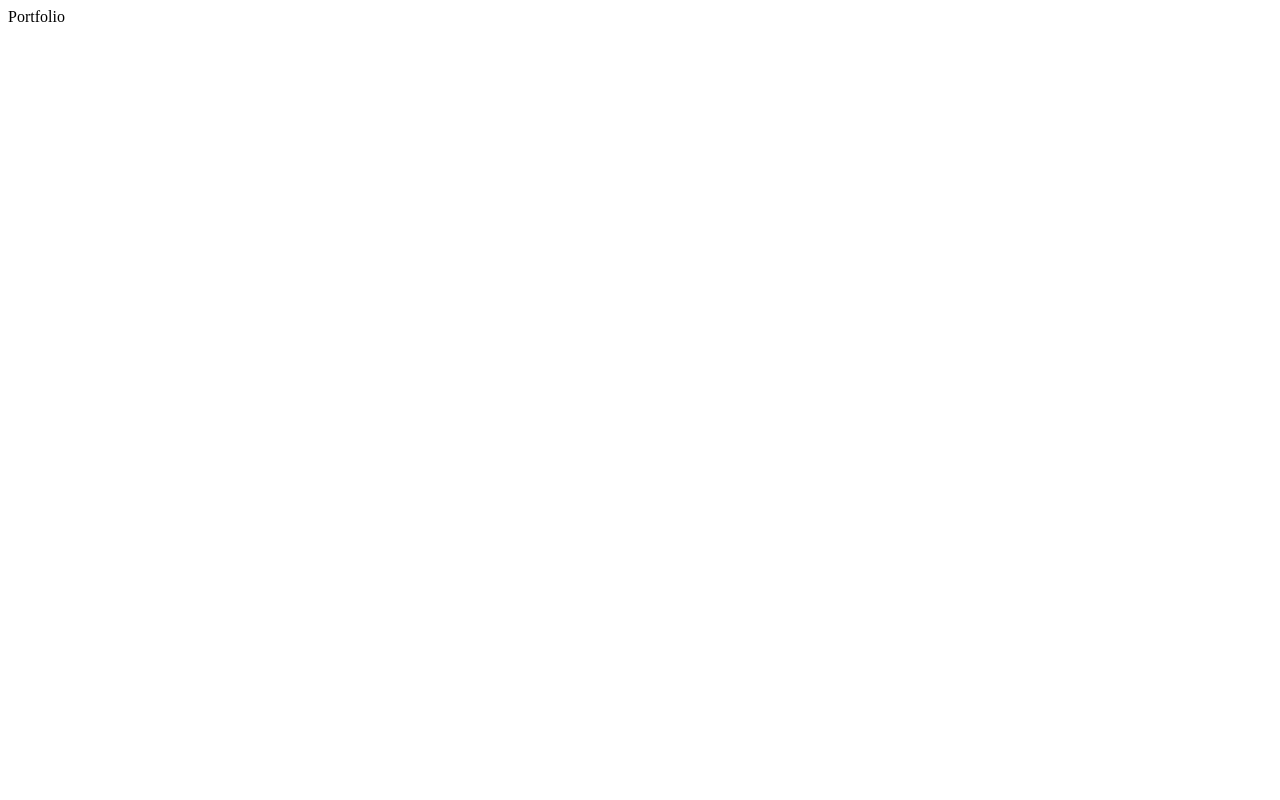
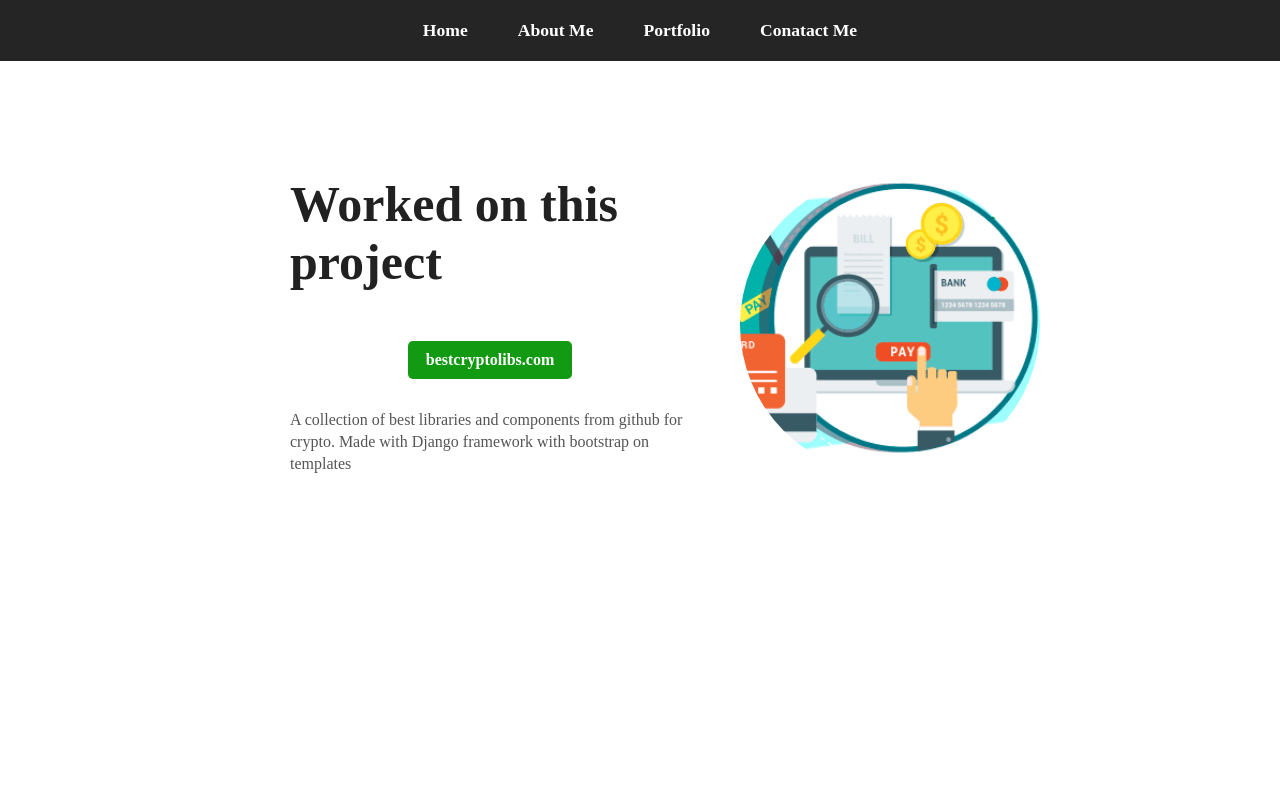
Before and after one commit to kaltrimkodraliu/App, a Django app: page /portfolio/ in a window 1280 px wide. Before the commit the page is almost empty. Run offline with Django 3.2, Linux system fonts and the light colour scheme.

Commit message:
Added html templates for portfolio

```diff
--- a/app/settings.py
+++ b/app/settings.py
@@ -119,6 +119,8 @@ USE_TZ = True
 # https://docs.djangoproject.com/en/3.2/howto/static-files/
 
 STATIC_URL = '/static/'
+STATIC_ROOT = BASE_DIR / 'staticfiles'
+STATICFILES_DIRS = [BASE_DIR / 'static',]
 
 # Default primary key field type
 # https://docs.djangoproject.com/en/3.2/ref/settings/#default-auto-field
--- /dev/null
+++ b/portfolio/static/css/style.css
@@ -0,0 +1,101 @@
+* {
+    margin: 0;
+    padding: 0;
+    box-sizing: border-box;
+}
+
+/* Navbar */
+.navbar {
+    display: flex;
+    justify-content: center;
+    align-items: center;
+    background-color: rgb(37, 37, 37);
+    position: sticky;
+    top: 0;
+}
+
+.navbar ul {
+    display: flex;
+    list-style: none;
+    margin: 20px 0px;
+
+}
+
+.navbar ul li {
+    font-family: century;
+    font-size: 1.1rem;
+    font-weight: bold;
+}
+
+.navbar ul li a {
+    text-decoration: none;
+    color: white;
+    padding: 8px 25px;
+}
+
+.navbar ul li a:hover {
+    background-color: white;
+    color: black;
+    box-shadow: 0 0 4px white;
+}
+
+/* Home Section */
+.details {
+    display: flex;
+    padding: 50px;
+    flex-direction: column;
+    width: 500px;
+    align-items: center;
+    justify-content: center;
+}
+
+.details h1 {
+    font-size: 50px;
+    color: #212121;
+    margin-bottom: 20px;
+}
+
+span {
+    color: orange;
+
+}
+
+.details p {
+    color: #555;
+    line-height: 22px;
+
+}
+
+.details a {
+    background: rgb(18, 155, 18);
+    padding: 10px 18px;
+    text-decoration: none;
+    font-weight: bold;
+    color: #fff;
+    display: inline-block;
+    margin: 30px 0px;
+    border-radius: 5px;
+    transition: all .5s ease;
+}
+
+.images {
+    display: flex;
+    justify-content: center;
+    align-items: center;
+}
+
+.images img {
+    width: 300px;
+    aspect-ratio: 1;
+    object-fit: cover;
+    border-radius: 50%;
+}
+
+.container {
+    display: flex;
+    flex-direction: row;
+    flex-wrap: wrap;
+    width: 100%;
+    justify-content: center;
+    margin-top: 5%;
+}
--- /dev/null
+++ b/portfolio/templates/base.html
@@ -0,0 +1,18 @@
+{% load static %}
+<!DOCTYPE html>
+<html lang="en">
+
+<head>
+    <meta charset="UTF-8">
+    <meta http-equiv="X-UA-Compatible" content="IE=edge">
+    <meta name="viewport" content="width=device-width, initial-scale=1.0">
+    <title>{% block title %}Portfolio web{% endblock %}</title>
+    <link rel="stylesheet" href="{% static 'css/style.css' %}">
+</head>
+
+<body>
+    {% block content %}
+    {% endblock %}
+</body>
+
+</html>
--- /dev/null
+++ b/portfolio/templates/navbar.html
@@ -0,0 +1,8 @@
+<nav class="navbar">
+    <ul>
+        <li><a href="{% url 'home' %}">Home</a></li>
+        <li><a href="{% url 'about' %}">About Me</a></li>
+        <li><a href="{% url 'portfolio' %}">Portfolio</a></li>
+        <li><a href="{% url 'contact' %}">Conatact Me</a></li>
+    </ul>
+</nav>
--- a/portfolio/templates/portfolio.html
+++ b/portfolio/templates/portfolio.html
@@ -1 +1,20 @@
-Portfolio
+{% extends 'base.html' %}
+{% load static %}
+{% block title %}Portfolio{% endblock %}
+{% block content %}
+{% include 'navbar.html' %}
+<div class="container">
+    <div class="details">
+        <h1>Worked on this project</h1>
+        <a href="https://bestcryptolibs.com">bestcryptolibs.com</a>
+        <p>A collection of best libraries and components from github
+            for crypto.
+            Made with Django framework with bootstrap on
+            templates
+        </p>
+    </div>
+    <div class="images">
+        <img src="{% static 'images/bestcryptolibs.png' %}" class="photo">
+    </div>
+</div>
+{% endblock %}
--- a/portfolio/urls.py
+++ b/portfolio/urls.py
@@ -5,5 +5,6 @@ from portfolio.views import *
 urlpatterns = [
     path('', home_page, name="home"),
     path('about/', about_page, name="about"),
-    path('portfolio/', portfolio_page, name="portfolio")
+    path('portfolio/', portfolio_page, name="portfolio"),
+    path('contact/', contact_page, name="contact")
 ]
--- a/portfolio/views.py
+++ b/portfolio/views.py
@@ -11,3 +11,7 @@ def about_page(request):
 
 def portfolio_page(request):
     return render(request, 'portfolio.html')
+
+
+def contact_page(request):
+    return render(request, 'contact.html')
```
Also changed, not shown: portfolio/templates/about.html (+19 -1 lines), portfolio/templates/contact.html (added, +17 -0 lines), portfolio/templates/home.html (+18 -1 lines), portfolio/static/images/about.jpeg (added), portfolio/static/images/bestcryptolibs.png (added), portfolio/static/images/contact.jpeg (added), portfolio/static/images/portfolio.jpeg (added), portfolio/static/images/profile.jpg (added).
